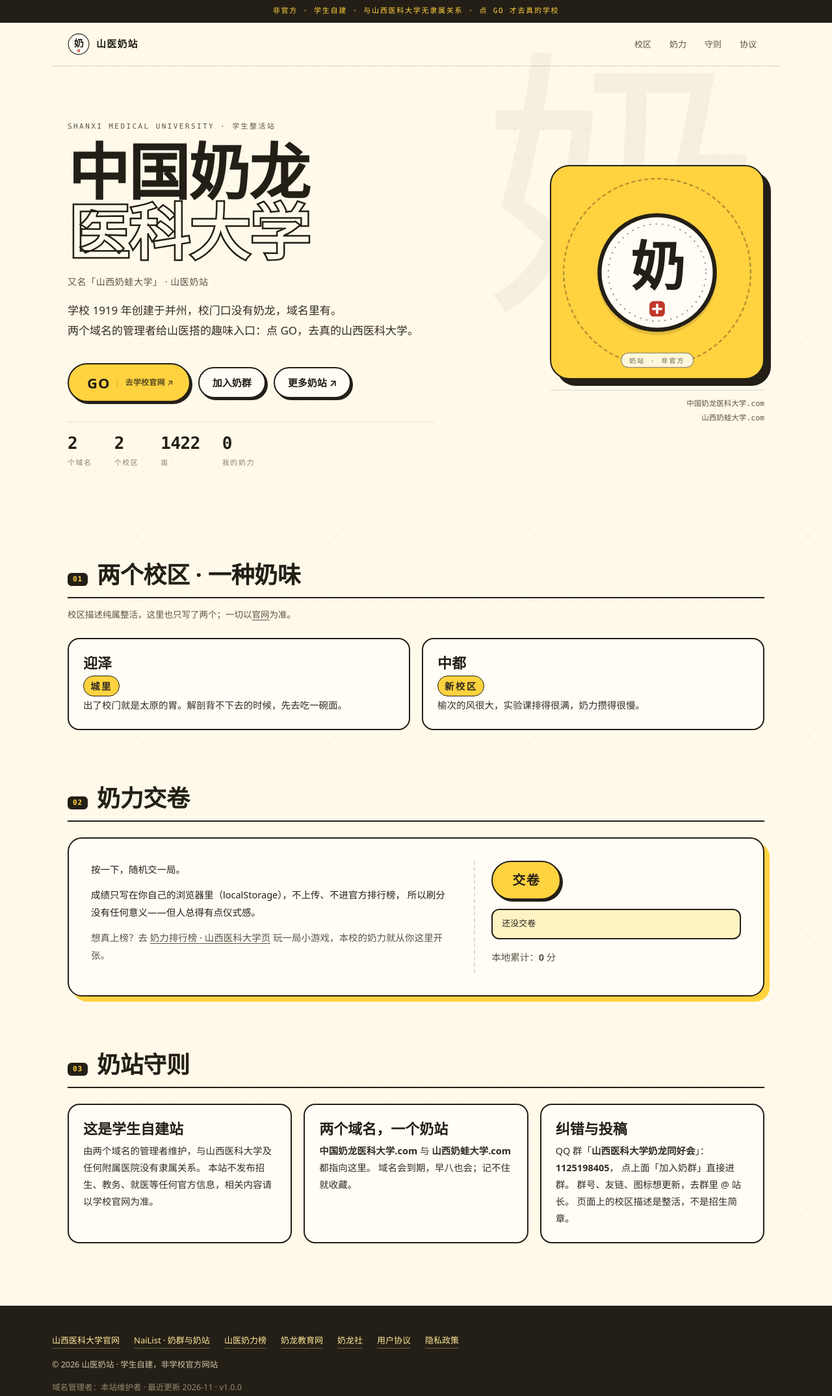
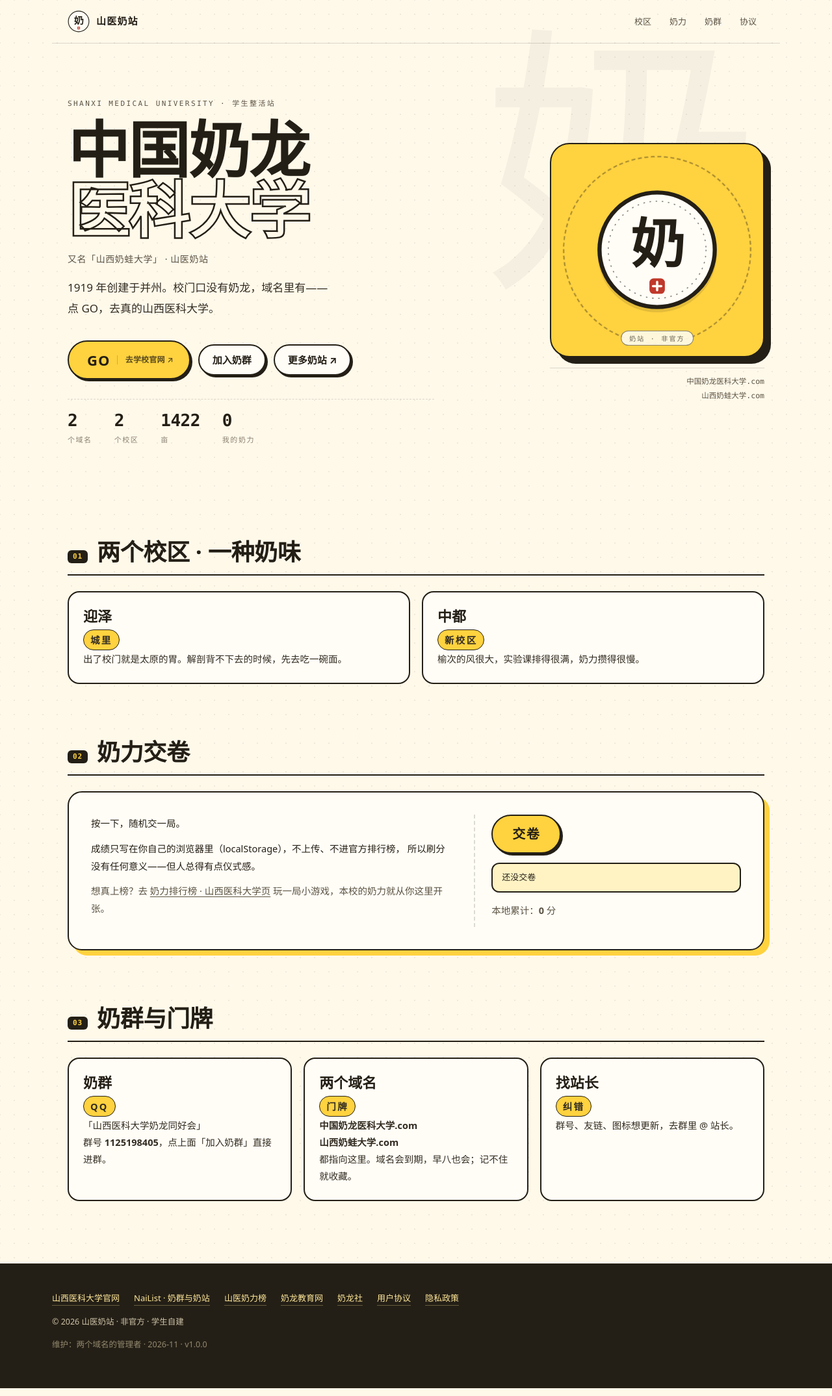
Before and after one commit to axuanran/nailongsxmu, a plain HTML site: page index.html in a window 1280 px wide. Shown: the whole page at 65% size. Drawn offline with Linux system fonts and the light colour scheme.

Commit message:
copy: 删掉重复的自我介绍与免责解释，只留页脚一行

```diff
--- a/assets/styles.css
+++ b/assets/styles.css
@@ -94,20 +94,6 @@ a {
 
 .skip:focus {
   top: 0;
-}
-
-/* ---------- 顶部条 ---------- */
-
-.ribbon {
-  margin: 0;
-  padding: 9px var(--pad);
-  background: var(--ink);
-  color: var(--yellow);
-  font-family: var(--font-mono);
-  font-size: 11px;
-  letter-spacing: 0.16em;
-  text-align: center;
-  line-height: 1.5;
 }
 
 /* ---------- 站头 ---------- */
@@ -822,11 +808,6 @@ h1 {
 }
 
 @media (max-width: 520px) {
-  .ribbon {
-    font-size: 10px;
-    letter-spacing: 0.08em;
-  }
-
   .cta-row .btn {
     flex: 1 1 auto;
     justify-content: center;
--- a/index.html
+++ b/index.html
@@ -16,8 +16,6 @@
 <body>
   <a class="skip" href="#main">跳到正文</a>
 
-  <p class="ribbon">非官方 · 学生自建 · 与山西医科大学无隶属关系 · 点 GO 才去真的学校</p>
-
   <header class="masthead">
     <a class="brand" href="index.html">
       <img src="assets/mark.svg" alt="" width="40" height="40">
@@ -26,7 +24,7 @@
     <nav class="nav" aria-label="站内导航">
       <a href="#campuses">校区</a>
       <a href="#milk">奶力</a>
-      <a href="#rules">守则</a>
+      <a href="#rules">奶群</a>
       <a href="terms.html">协议</a>
     </nav>
   </header>
@@ -41,8 +39,8 @@
         </h1>
         <p class="aka">又名「山西奶蛙大学」 · 山医奶站</p>
         <p class="lede">
-          学校 1919 年创建于并州，校门口没有奶龙，域名里有。<br>
-          两个域名的管理者给山医搭的趣味入口：点 GO，去真的山西医科大学。
+          1919 年创建于并州。校门口没有奶龙，域名里有——<br>
+          点 GO，去真的山西医科大学。
         </p>
 
         <div class="cta-row">
@@ -77,7 +75,6 @@
 
     <section class="section" id="campuses">
       <h2 class="sec-head"><span class="num">01</span> 两个校区 · 一种奶味</h2>
-      <p class="sec-note">校区描述纯属整活，这里也只写了两个；一切以<a href="https://www.sxmu.edu.cn/" target="_blank" rel="noopener noreferrer">官网</a>为准。</p>
 
       <div class="cards two">
         <article class="card">
@@ -117,31 +114,30 @@
     </section>
 
     <section class="section" id="rules">
-      <h2 class="sec-head"><span class="num">03</span> 奶站守则</h2>
+      <h2 class="sec-head"><span class="num">03</span> 奶群与门牌</h2>
 
       <div class="cards three">
         <article class="card">
-          <h3>这是学生自建站</h3>
+          <h3>奶群</h3>
+          <p class="card-tag">QQ</p>
           <p>
-            由两个域名的管理者维护，与山西医科大学及任何附属医院没有隶属关系。
-            本站不发布招生、教务、就医等任何官方信息，相关内容请以学校官网为准。
+            「山西医科大学奶龙同好会」<br>
+            群号 <b>1125198405</b>，点上面<span class="nowrap">「加入奶群」</span>直接进群。
           </p>
         </article>
         <article class="card">
-          <h3>两个域名，一个奶站</h3>
+          <h3>两个域名</h3>
+          <p class="card-tag">门牌</p>
           <p>
-            <b>中国奶龙医科大学.com</b> 与 <b>山西奶蛙大学.com</b> 都指向这里。
-            域名会到期，早八也会；记不住就收藏。
+            <b>中国奶龙医科大学.com</b><br>
+            <b>山西奶蛙大学.com</b><br>
+            都指向这里。域名会到期，早八也会；记不住就收藏。
           </p>
         </article>
         <article class="card">
-          <h3>纠错与投稿</h3>
-          <p>
-            QQ 群「<b>山西医科大学奶龙同好会</b>」：<b>1125198405</b>，
-            点上面<span class="nowrap">「加入奶群」</span>直接进群。
-            群号、友链、图标想更新，去群里 @ 站长。
-            页面上的校区描述是整活，不是招生简章。
-          </p>
+          <h3>找站长</h3>
+          <p class="card-tag">纠错</p>
+          <p>群号、友链、图标想更新，去群里 @ 站长。</p>
         </article>
       </div>
     </section>
@@ -159,10 +155,10 @@
         <a href="privacy.html">隐私政策</a>
       </div>
       <p class="footer-line">
-        © <span id="year">2026</span> 山医奶站 · 学生自建，非学校官方网站
+        © <span id="year">2026</span> 山医奶站 · 非官方 · 学生自建
       </p>
       <p class="footer-line dim">
-        域名管理者：本站维护者 · 最近更新 2026-11 · v1.0.0
+        维护：两个域名的管理者 · 2026-11 · v1.0.0
       </p>
     </div>
   </footer>
```
Also changed, not shown: 404.html (+2 -4 lines), privacy.html (+2 -4 lines), terms.html (+2 -4 lines), 1 other file.
